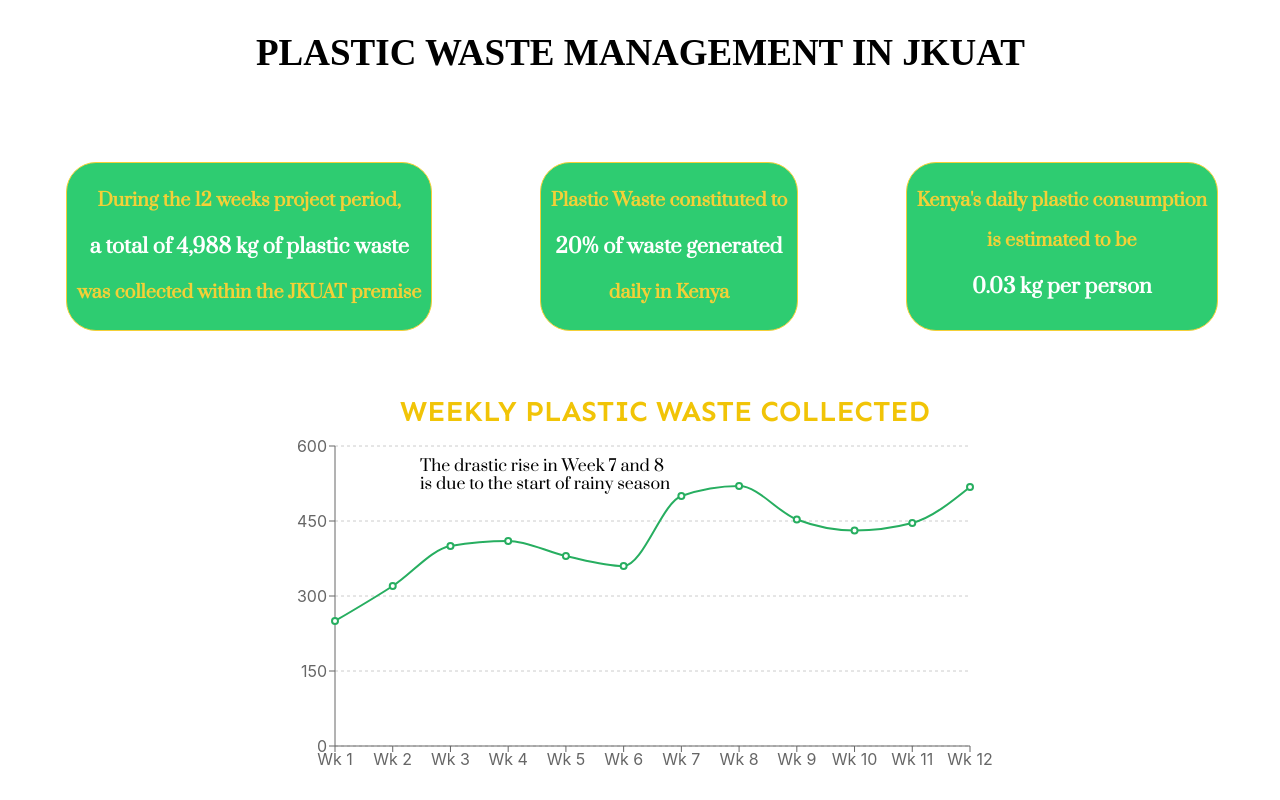
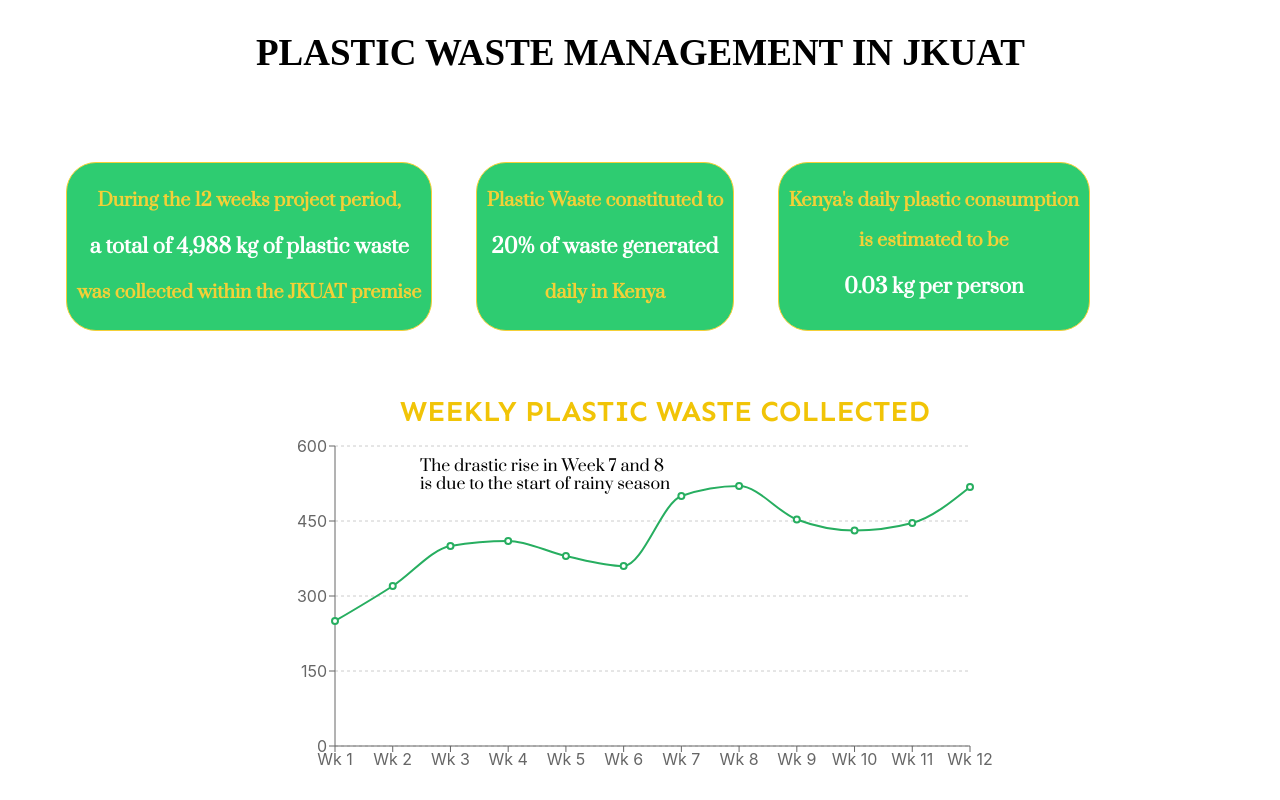
Before and after one commit to mmburu8/plastic-waste-management, a React (Create React App) app: page / in a window 1280 px wide. Built offline with nearby package versions, Linux system fonts and the light colour scheme; a web font is replaced by a local one.

Commit message:
CARBONS 30

```diff
--- a/src/CarbonEmissions.css
+++ b/src/CarbonEmissions.css
@@ -32,8 +32,8 @@
   justify-content: space-between;
   margin-bottom: 20px;
   margin-left: 50px;
-  width: 90%;
-  max-width: 100%;
+  width: 80%;
+  max-width: 90%;
   margin-top: 50px;
   margin-bottom: 50px;
 }
@@ -90,7 +90,7 @@
   left: 0%;
   width: 100%;
   font-family: "Prata";
-  font-size: 14px;
+  font-size: 10px;
   margin-top: 80px;
   text-align: center;
 }
```
